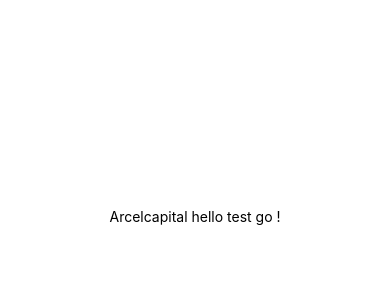
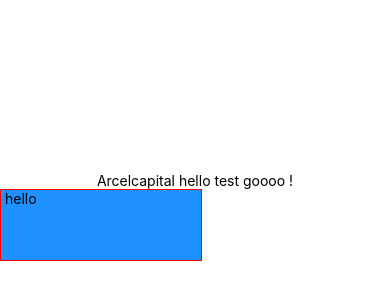
Before and after one commit to arcel19/testApp, a React Native app: screen / in a window 390 px wide. Shown: the part 206-506 px from the top of the page. Built offline with nearby package versions, Linux system fonts and the light colour scheme.

Commit message:
Update App.js: add TouchableNativeFeedback, TouchableHighlight, TouchableOpacity, and TouchableWithoutFeedback components.

```diff
--- a/App.js
+++ b/App.js
@@ -1,21 +1,48 @@
-import { StatusBar } from 'expo-status-bar';
-import { StyleSheet, Text, View } from 'react-native';
+import { StatusBar } from "expo-status-bar";
+import {
+  StyleSheet,
+  Text,
+  View,
+  SafeAreaView,
+  TouchableWithoutFeedback,
+  TouchableOpacity,
+  Image,
+  TouchableHighlight,
+  TouchableNativeFeedback,
+} from "react-native";
 
 export default function App() {
-  console.log("App is running");
+  const handleOnPress = () => console.log("text press");
+
   return (
-    <View style={styles.container}>
-      <Text>Arcelcapital hello test go !</Text>
-      <StatusBar style="auto" />
-    </View>
+    <SafeAreaView style={styles.container}>
+      <Text numberOfLines={1} onPress={handleOnPress}>
+        Arcelcapital hello test goooo !
+      </Text>
+
+      <TouchableNativeFeedback onPress={() => console.log("touch image")}>
+        {/* <Image
+          blurRadius={10}
+          fadeDuration={1000}
+          source={{
+            width: 200,
+            height: 300,
+            uri: "https://picsum.photos/200/300",
+          }}
+        /> */}
+        <View style={{ width: 200, height: 70, backgroundColor: "dodgerblue" }}>
+          <Text> hello</Text>
+        </View>
+      </TouchableNativeFeedback>
+    </SafeAreaView>
   );
 }
 
 const styles = StyleSheet.create({
   container: {
     flex: 1,
-    backgroundColor: '#fff',
-    alignItems: 'center',
-    justifyContent: 'center',
+    backgroundColor: "#fff",
+    justifyContent: "center",
+    alignItems: "center",
   },
 });
--- /dev/null
+++ b/jsconfig.json
@@ -0,0 +1,3 @@
+{
+    "exclude": ["node_modules"]
+}
```
